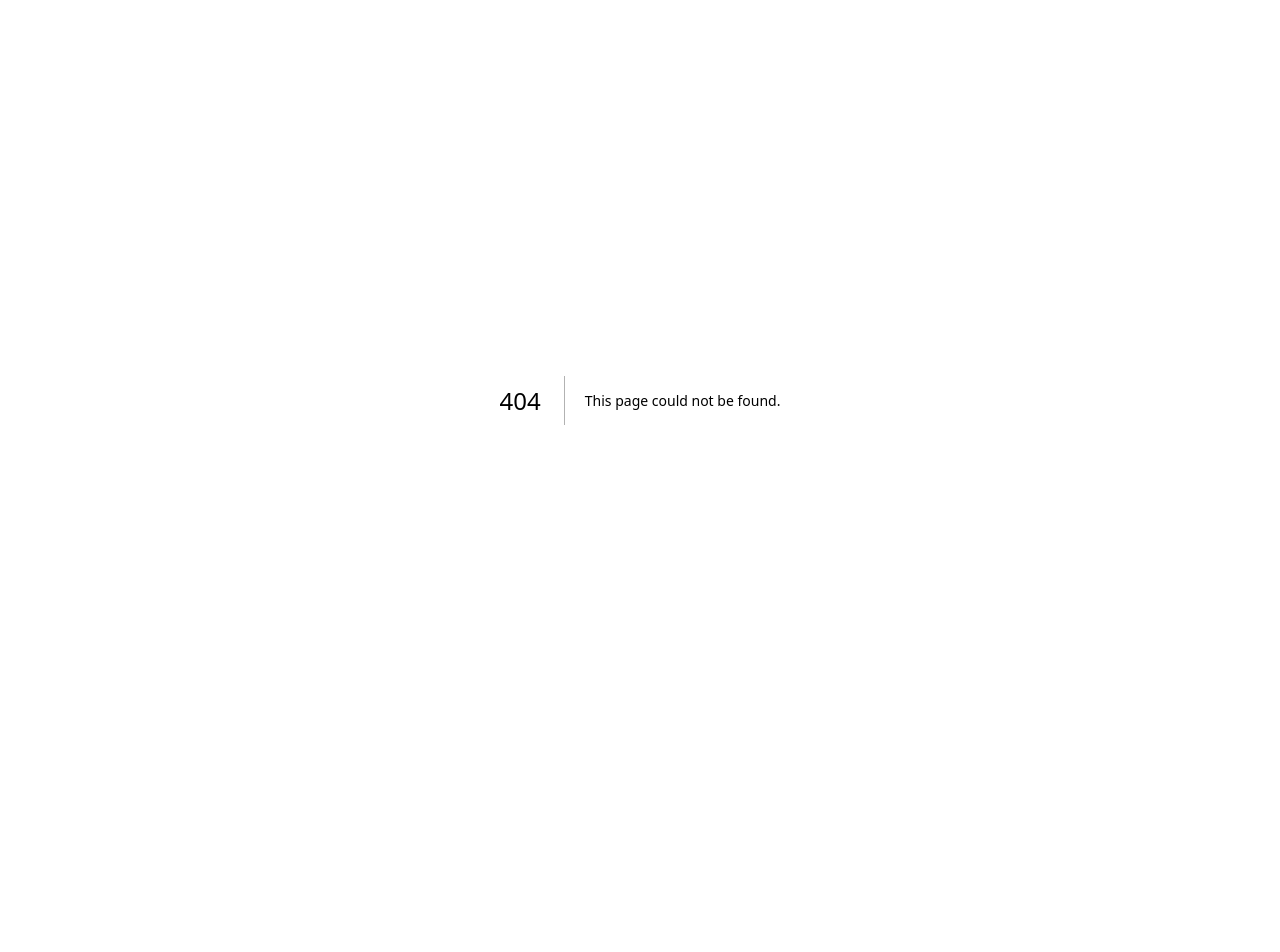
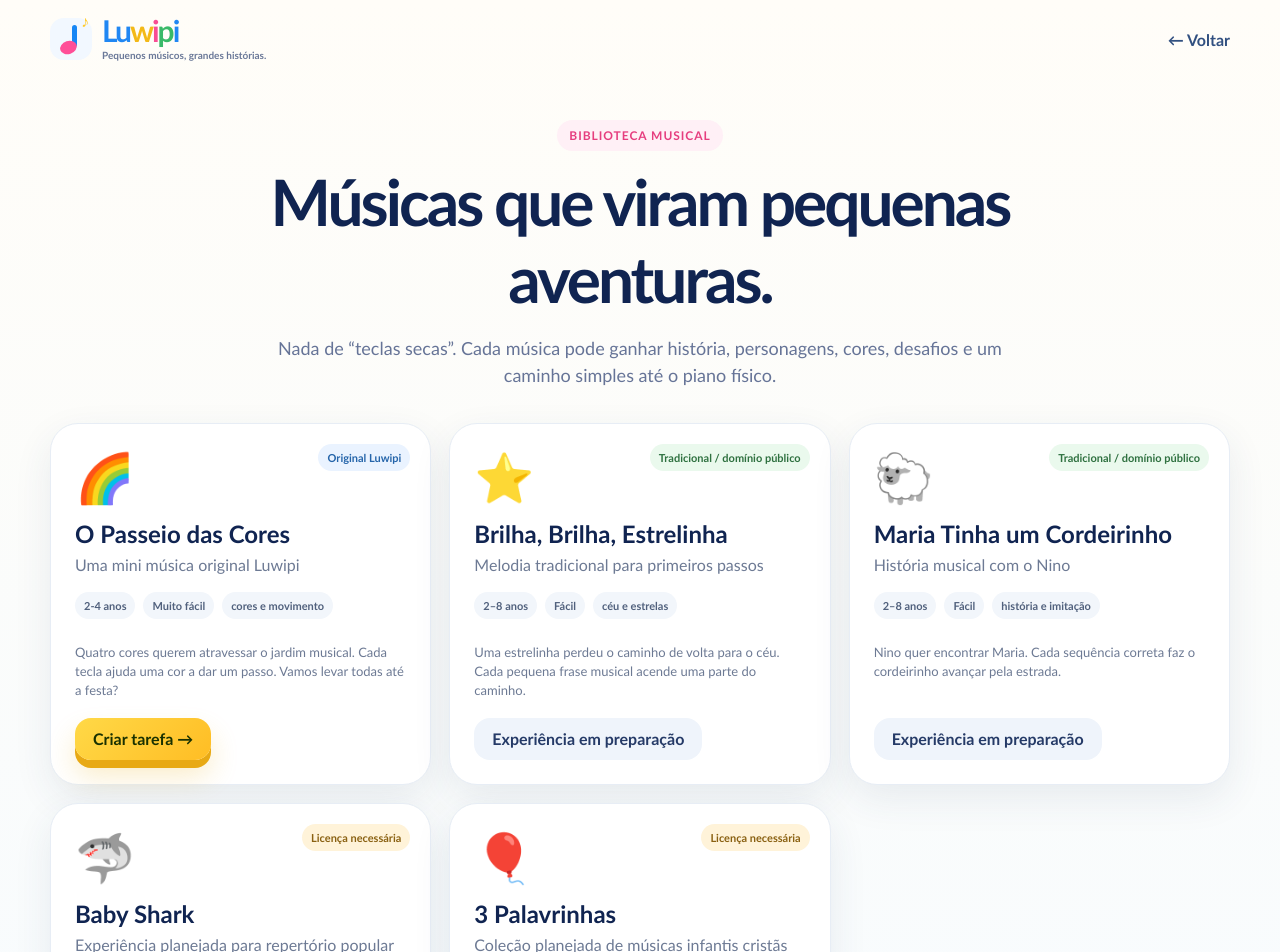
Before and after one commit to yuranicango-sketch/Luwipi, a Next.js app: page /musicas in a window 1280 px wide. Before the commit this address had no page. Shown: the top 952 px of the page. Before the commit the page ends 800 px from the top, so only its background shows below. Built offline with nearby package versions, Linux system fonts and the light colour scheme.

Commit message:
feat: add child-friendly music library page

```diff
--- /dev/null
+++ b/app/musicas/page.tsx
@@ -0,0 +1,46 @@
+import Link from "next/link";
+import { Logo } from "@/components/logo";
+import { kidsSongs } from "@/lib/music-library";
+import styles from "./musicas.module.css";
+
+function rightsLabel(rights: string) {
+  if (rights === "original") return "Original Luwipi";
+  if (rights === "public-domain") return "Tradicional / domínio público";
+  return "Licença necessária";
+}
+
+export default function MusicLibraryPage() {
+  return (
+    <main className={styles.page}>
+      <header className="simple-header container"><Logo/><Link href="/dashboard?age=5-8">← Voltar</Link></header>
+      <section className={`container ${styles.wrap}`}>
+        <div className={styles.hero}>
+          <span>Biblioteca musical</span>
+          <h1>Músicas que viram pequenas aventuras.</h1>
+          <p>Nada de “teclas secas”. Cada música pode ganhar história, personagens, cores, desafios e um caminho simples até o piano físico.</p>
+        </div>
+
+        <div className={styles.grid}>
+          {kidsSongs.map((song) => {
+            const rightsClass = song.rights === "license-required" ? styles.licensed : song.rights === "public-domain" ? styles.public : styles.original;
+            return (
+              <article className={styles.card} key={song.id}>
+                <span className={`${styles.rights} ${rightsClass}`}>{rightsLabel(song.rights)}</span>
+                <div className={styles.emoji} aria-hidden="true">{song.emoji}</div>
+                <h2>{song.title}</h2>
+                <p>{song.subtitle}</p>
+                <div className={styles.meta}><span>{song.age === "both" ? "2–8 anos" : `${song.age} anos`}</span><span>{song.difficulty}</span><span>{song.theme}</span></div>
+                <p className={styles.story}>{song.story}</p>
+                <div className={styles.actions}>
+                  {song.playable ? <Link className="btn btn-primary btn-small" href="/professor/tarefas">Criar tarefa →</Link> : <span className="btn btn-soft btn-small">Experiência em preparação</span>}
+                </div>
+              </article>
+            );
+          })}
+        </div>
+
+        <div className={styles.note}><strong>Sobre repertório conhecido:</strong> podemos desenhar experiências para músicas populares como Baby Shark e repertório do 3 Palavrinhas, mas áudio, letra e melodia protegidos só entram no produto quando tivermos autorização/licença adequada. Enquanto isso, a biblioteca pode crescer com composições originais e repertório tradicional.</div>
+      </section>
+    </main>
+  );
+}
```
